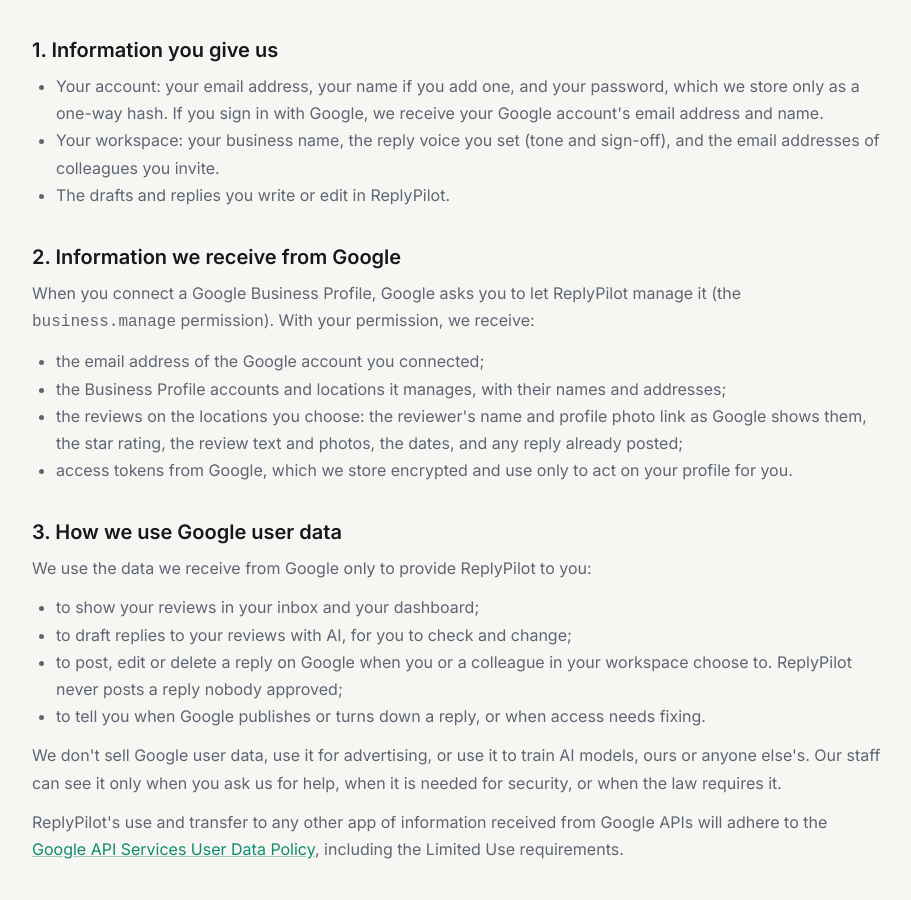
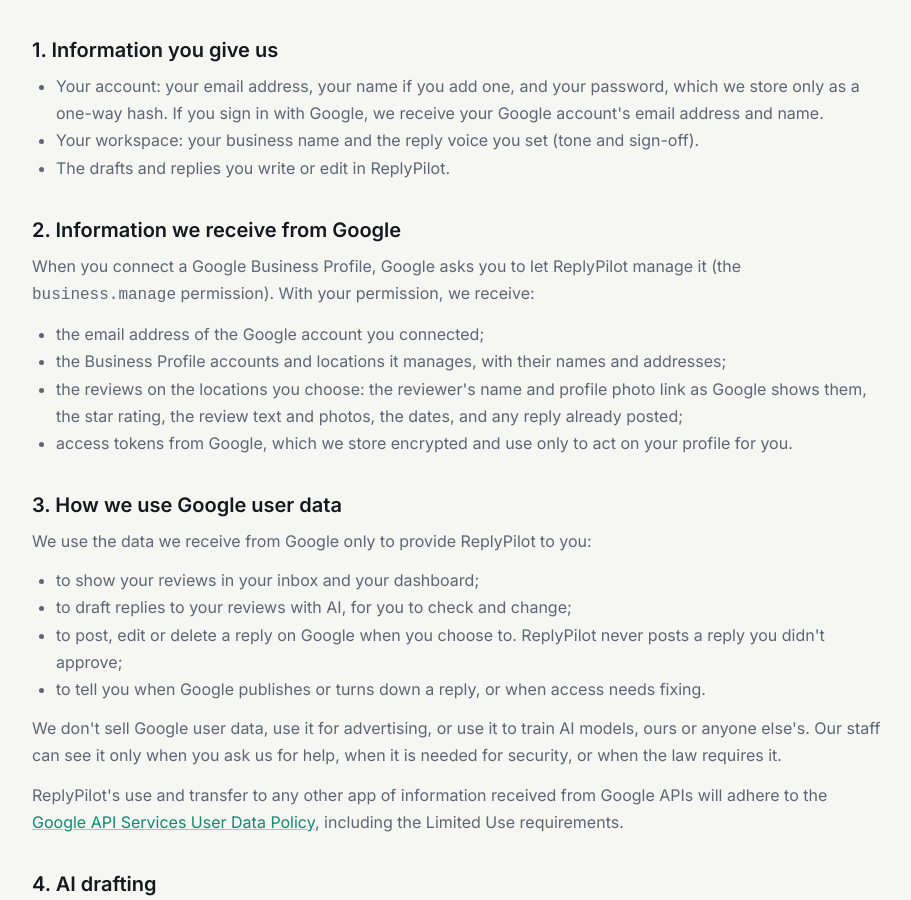
Before and after one commit to Smart-Assistant-ai/Google-Reviews-Automation, a React (Vite) app in the folder apps/web/: page /privacy in a window 1280 px wide. Shown: the part 303-1203 px from the top of the page, without its empty margins (182-1093 px from the left). Built offline with nearby package versions, Linux system fonts and the light colour scheme; no server answers.

Commit message:
feat(web): drop invited colleagues from the privacy policy
V1 has no team invitations, so the policy no longer lists colleagues'
email addresses or says a colleague can post a reply.

```diff
--- a/apps/web/src/pages/Privacy.tsx
+++ b/apps/web/src/pages/Privacy.tsx
@@ -24,8 +24,7 @@ export default function Privacy() {
             account&apos;s email address and name.
           </li>
           <li>
-            Your workspace: your business name, the reply voice you set (tone and sign-off), and the
-            email addresses of colleagues you invite.
+            Your workspace: your business name and the reply voice you set (tone and sign-off).
           </li>
           <li>The drafts and replies you write or edit in ReplyPilot.</li>
         </ul>
@@ -61,8 +60,8 @@ export default function Privacy() {
           <li>to show your reviews in your inbox and your dashboard;</li>
           <li>to draft replies to your reviews with AI, for you to check and change;</li>
           <li>
-            to post, edit or delete a reply on Google when you or a colleague in your workspace
-            choose to. ReplyPilot never posts a reply nobody approved;
+            to post, edit or delete a reply on Google when you choose to. ReplyPilot never posts a
+            reply you didn&apos;t approve;
           </li>
           <li>
             to tell you when Google publishes or turns down a reply, or when access needs fixing.
```
